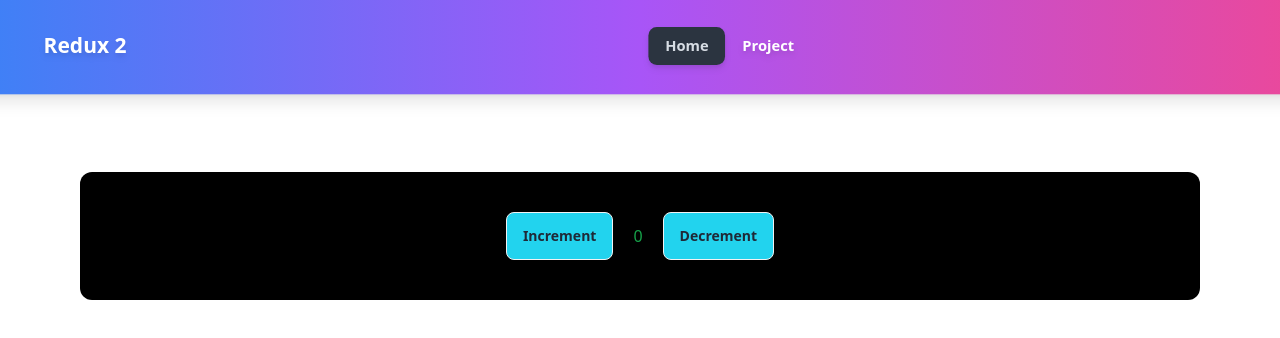
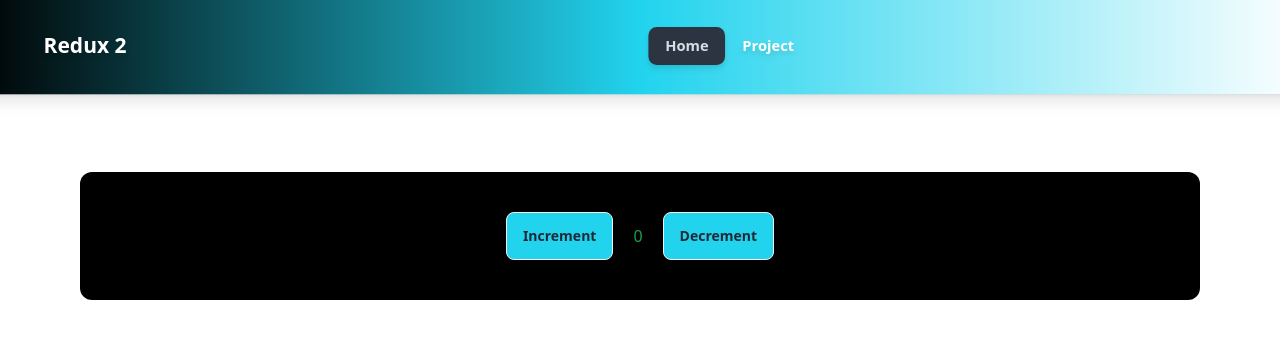
Before and after one commit to minhazapon/react-redux-LWS-module-2, a React (Vite) app: page / in a window 1280 px wide. Shown: the top 338 px of the page. Built offline with nearby package versions, Linux system fonts and the light colour scheme.

Commit message:
added file

```diff
--- a/src/Nav.jsx
+++ b/src/Nav.jsx
@@ -8,7 +8,7 @@ function Nav() {
     </>
     return (
         <div>
-            <div className="navbar bg-gradient-to-r from-blue-500 via-purple-500 to-pink-500 shadow-lg p-5 transform hover:scale-105 transition-transform duration-300">
+            <div className="navbar bg-gradient-to-r from-black via-cyan-400  shadow-lg p-5 transform hover:scale-105 transition-transform duration-300">
                 <div className="navbar-start">
                     <div className="dropdown">
                         <div
```
